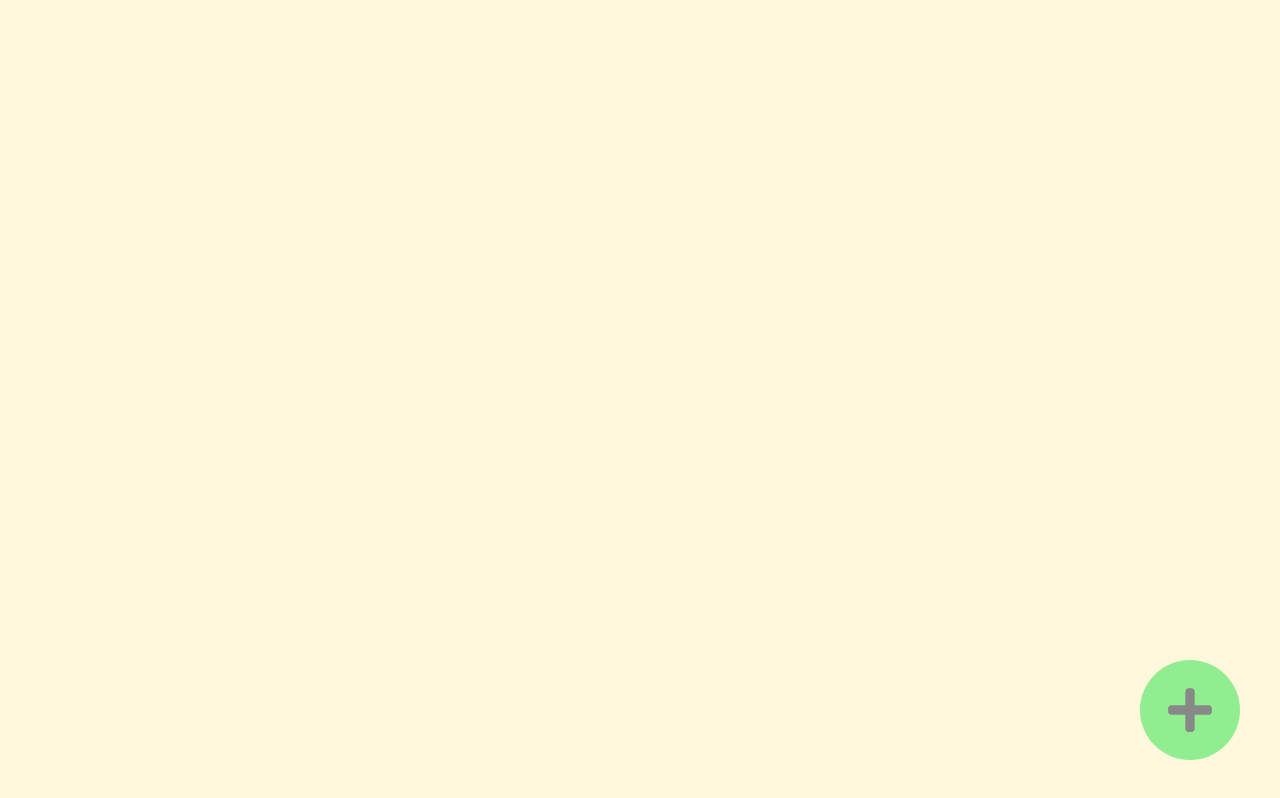
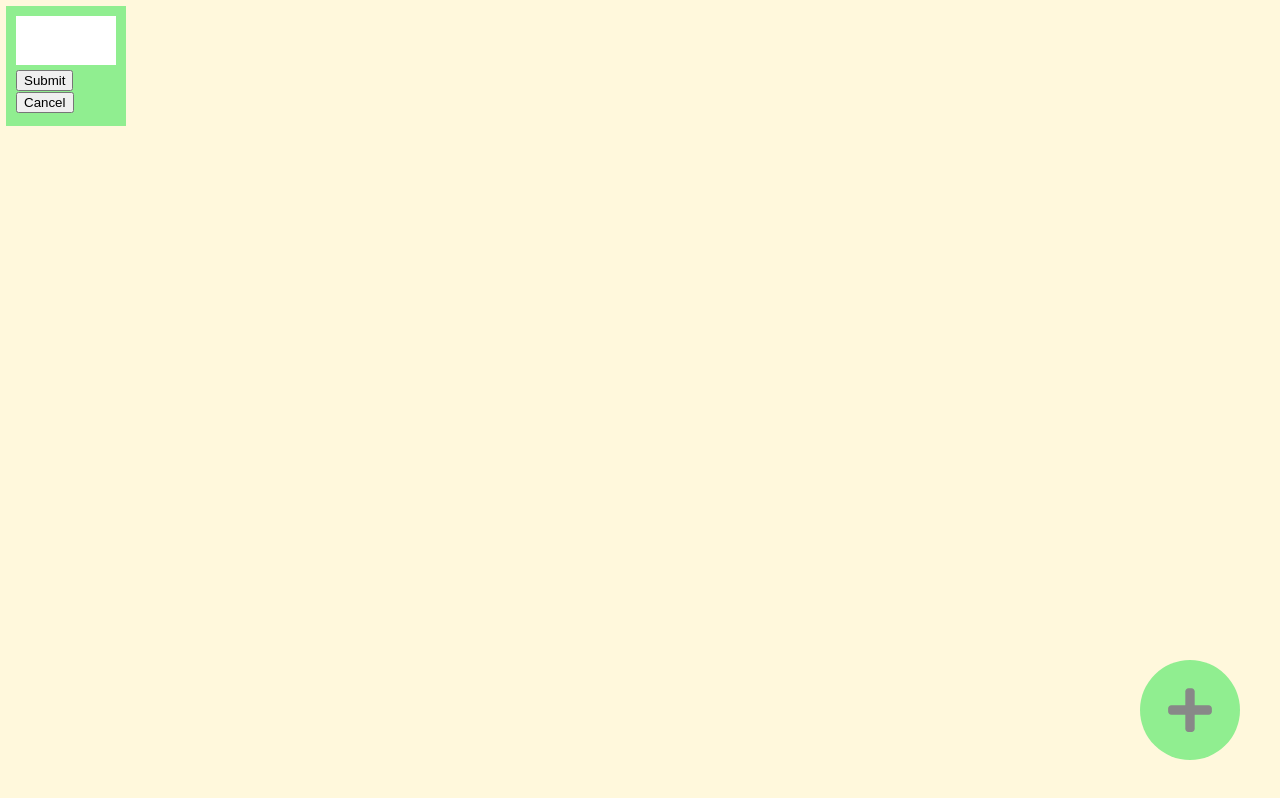
Before and after one commit to zhesha/notes, a React (Create React App) app: page / in a window 1280 px wide. Built offline with nearby package versions, Linux system fonts and the light colour scheme.

Commit message:
create and show simple notes

```diff
--- a/package.json
+++ b/package.json
@@ -19,10 +19,13 @@
     "test": "react-scripts test",
     "eject": "react-scripts eject",
     "lint": "eslint \"./src/**/*.js\" \"./src/**/*.jsx\"",
-    "prittify": "prettier --write \"**/*.js\""
+    "prittify": "prettier --write \"**/*.js\" \"**/*.jsx\""
   },
   "eslintConfig": {
     "extends": "react-app"
+  },
+  "prettier": {
+    "singleQuote": true
   },
   "browserslist": {
     "production": [
--- a/src/App.css
+++ b/src/App.css
@@ -3,3 +3,10 @@ html, body, #root, .board {
   width: 100%;
   background: cornsilk;
 }
+
+.board {
+  display: flex;
+  flex-wrap: wrap;
+  align-items: flex-start;
+  align-content: flex-start;
+}
--- a/src/App.jsx
+++ b/src/App.jsx
@@ -1,13 +1,43 @@
-import React from 'react';
+import React, { Component } from 'react';
 import './App.css';
-import AddButton from "./components/AddButton";
+import AddButton from './components/AddButton';
+import NewNoteForm from './components/NewNoteForm';
+import Note from './components/Note';
 
-function App() {
-  return (
+class App extends Component {
+  state = {
+    showForm: true,
+    notes: []
+  };
+
+  addNote = () => {
+    this.setState({ showForm: true });
+  };
+
+  closeForm = () => {
+    this.setState({ showForm: false });
+  };
+
+  createNote = title => {
+    this.setState({
+      showForm: false,
+      notes: [title, ...this.state.notes]
+    });
+  };
+
+  render() {
+    return (
       <div className="board">
-          <AddButton />
+        {this.state.showForm && (
+          <NewNoteForm onCancel={this.closeForm} onCreate={this.createNote} />
+        )}
+        {this.state.notes.map((note, i) => (
+          <Note title={note} key={i} />
+        ))}
+        <AddButton onAdd={this.addNote} />
       </div>
-  );
+    );
+  }
 }
 
 export default App;
--- a/src/components/AddButton.css
+++ b/src/components/AddButton.css
@@ -7,6 +7,9 @@
     border-radius: 50%;
     background: lightgreen;
     display: flex;
+    cursor: pointer;
+    border: none;
+    outline: none;
 }
 
 .addIconWrapper {
--- a/src/components/AddButton.jsx
+++ b/src/components/AddButton.jsx
@@ -2,14 +2,14 @@ import React from 'react';
 import { FaPlus } from 'react-icons/fa';
 import './AddButton.css';
 
-function AddButton() {
-    return (
-        <div className="addButton">
-            <div className="addIconWrapper">
-                <FaPlus size={50} color="888"/>
-            </div>
-        </div>
-    );
+function AddButton({ onAdd }) {
+  return (
+    <button type="button" onClick={onAdd} className="addButton">
+      <div className="addIconWrapper">
+        <FaPlus size={50} color="888" />
+      </div>
+    </button>
+  );
 }
 
 export default AddButton;
--- /dev/null
+++ b/src/components/NewNoteForm.css
@@ -0,0 +1,14 @@
+.newNote {
+    margin: 6px;
+    padding: 10px;
+    width: 100px;
+    height: 100px;
+    background: lightgreen;
+}
+
+.newNote textarea {
+    width: 96px;
+    padding: 2px;
+    border: none;
+    resize: none;
+}
--- /dev/null
+++ b/src/components/NewNoteForm.jsx
@@ -0,0 +1,38 @@
+import React, { Component } from 'react';
+import './NewNoteForm.css';
+
+class NewNoteForm extends Component {
+  state = {
+    text: ''
+  };
+
+  onFinish = e => {
+    e.preventDefault();
+    const { onCancel, onCreate } = this.props;
+    const title = this.state.text.trim();
+    if (title) {
+      onCreate(title);
+    } else {
+      onCancel();
+    }
+  };
+
+  render() {
+    const { onCancel } = this.props;
+    return (
+      <div className="newNote">
+        <form onSubmit={this.onFinish}>
+          <textarea
+            rows="3"
+            value={this.state.text}
+            onChange={e => this.setState({ text: e.target.value })}
+          />
+          <input type="submit" />
+          <input type="button" value="Cancel" onClick={onCancel} />
+        </form>
+      </div>
+    );
+  }
+}
+
+export default NewNoteForm;
--- /dev/null
+++ b/src/components/Note.css
@@ -0,0 +1,7 @@
+.note {
+    margin: 6px;
+    padding: 10px;
+    width: 100px;
+    height: 100px;
+    background: coral;
+}
--- /dev/null
+++ b/src/components/Note.jsx
@@ -0,0 +1,8 @@
+import React from 'react';
+import './Note.css';
+
+function Note({ title }) {
+  return <div className="note">{title}</div>;
+}
+
+export default Note;
```
Also changed, not shown: src/serviceWorker.js (+15 -15 lines), .eslintrc.json.
